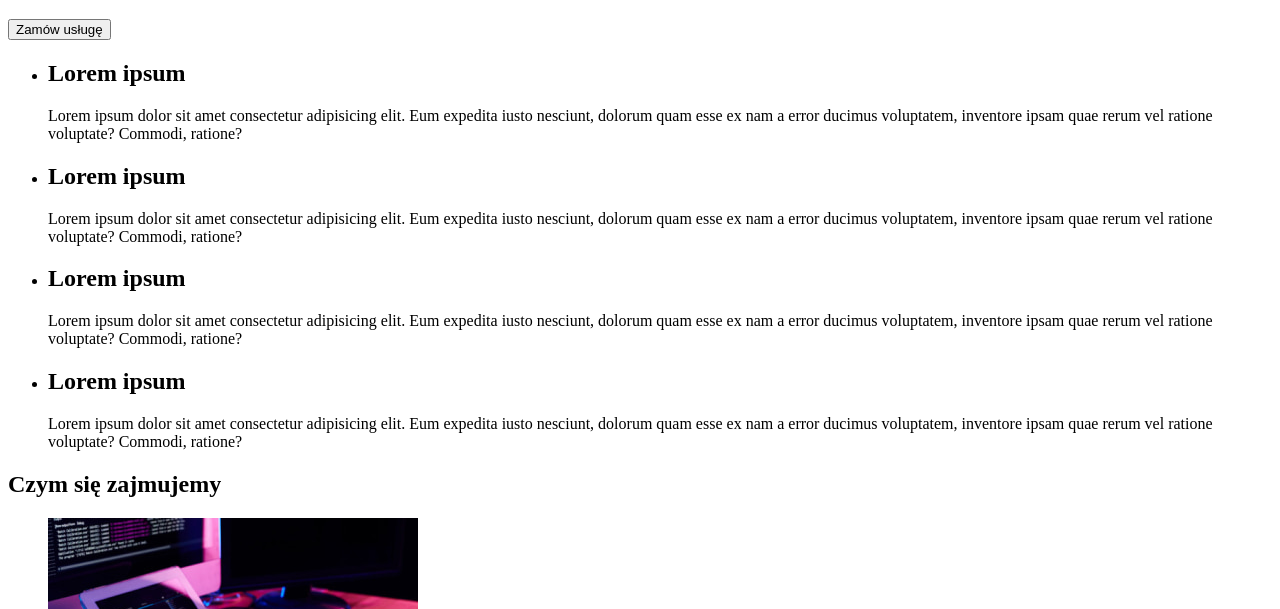
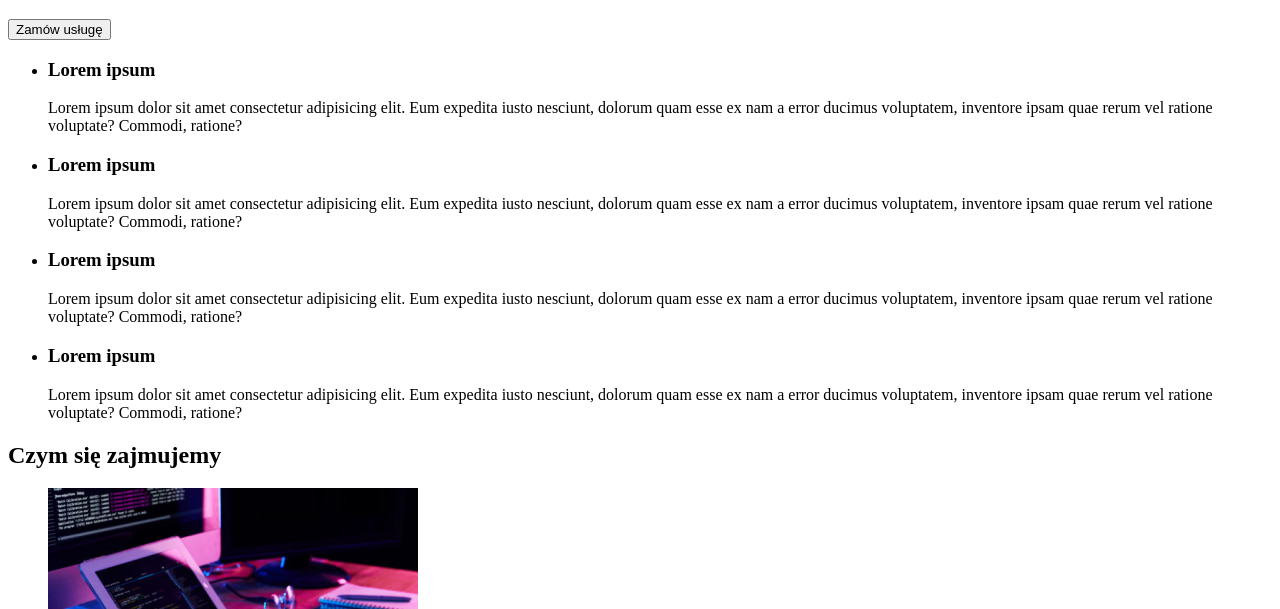
Before and after one commit to poprostupiotrekk/goit-markup-hw-01, a plain HTML site: page index.html in a window 1280 px wide. Shown: the part 191-800 px from the top of the page. Drawn offline with Linux system fonts and the light colour scheme.

Commit message:
Update index.html

```diff
--- a/index.html
+++ b/index.html
@@ -10,7 +10,7 @@
     <header>
       <section>
         <!--Logo z linkiem-->
-        <a href="index.html">WebStudio</a>
+        <a href="index.html"><span>Web</span>Studio</a>
         <!--sekcja nawigacyjna-->
         <nav>
           <ul>
@@ -22,43 +22,42 @@
       </section>
       <!--kontakt-->
       <section>
-        <span>
-          <a href="mailto:info@devstudio.com">info@devstudio.com</a>
-          <a href="tel:+48111111111">+48 111 111 111</a>
-        </span>
+        <a href="mailto:info@devstudio.com">info@devstudio.com</a>
+        <a href="tel:+48111111111">+48 111 111 111</a>
       </section>
+    </header>
+
+    <main>
       <!--centralna część nagłówka-->
       <h1>EFEKTYWNE ROZWIĄZANIA DLA WASZEGO BIZNESU</h1>
       <button type="button">Zamów usługę</button>
-    </header>
 
-    <main>
       <!--Nasze atuty-->
       <section>
         <ul>
           <li>
-            <h2>Lorem ipsum</h2>
+            <h3>Lorem ipsum</h3>
             Lorem ipsum dolor sit amet consectetur adipisicing elit. Eum
             expedita iusto nesciunt, dolorum quam esse ex nam a error ducimus
             voluptatem, inventore ipsam quae rerum vel ratione voluptate?
             Commodi, ratione?
           </li>
           <li>
-            <h2>Lorem ipsum</h2>
+            <h3>Lorem ipsum</h3>
             Lorem ipsum dolor sit amet consectetur adipisicing elit. Eum
             expedita iusto nesciunt, dolorum quam esse ex nam a error ducimus
             voluptatem, inventore ipsam quae rerum vel ratione voluptate?
             Commodi, ratione?
           </li>
           <li>
-            <h2>Lorem ipsum</h2>
+            <h3>Lorem ipsum</h3>
             Lorem ipsum dolor sit amet consectetur adipisicing elit. Eum
             expedita iusto nesciunt, dolorum quam esse ex nam a error ducimus
             voluptatem, inventore ipsam quae rerum vel ratione voluptate?
             Commodi, ratione?
           </li>
           <li>
-            <h2>Lorem ipsum</h2>
+            <h3>Lorem ipsum</h3>
             Lorem ipsum dolor sit amet consectetur adipisicing elit. Eum
             expedita iusto nesciunt, dolorum quam esse ex nam a error ducimus
             voluptatem, inventore ipsam quae rerum vel ratione voluptate?
```
